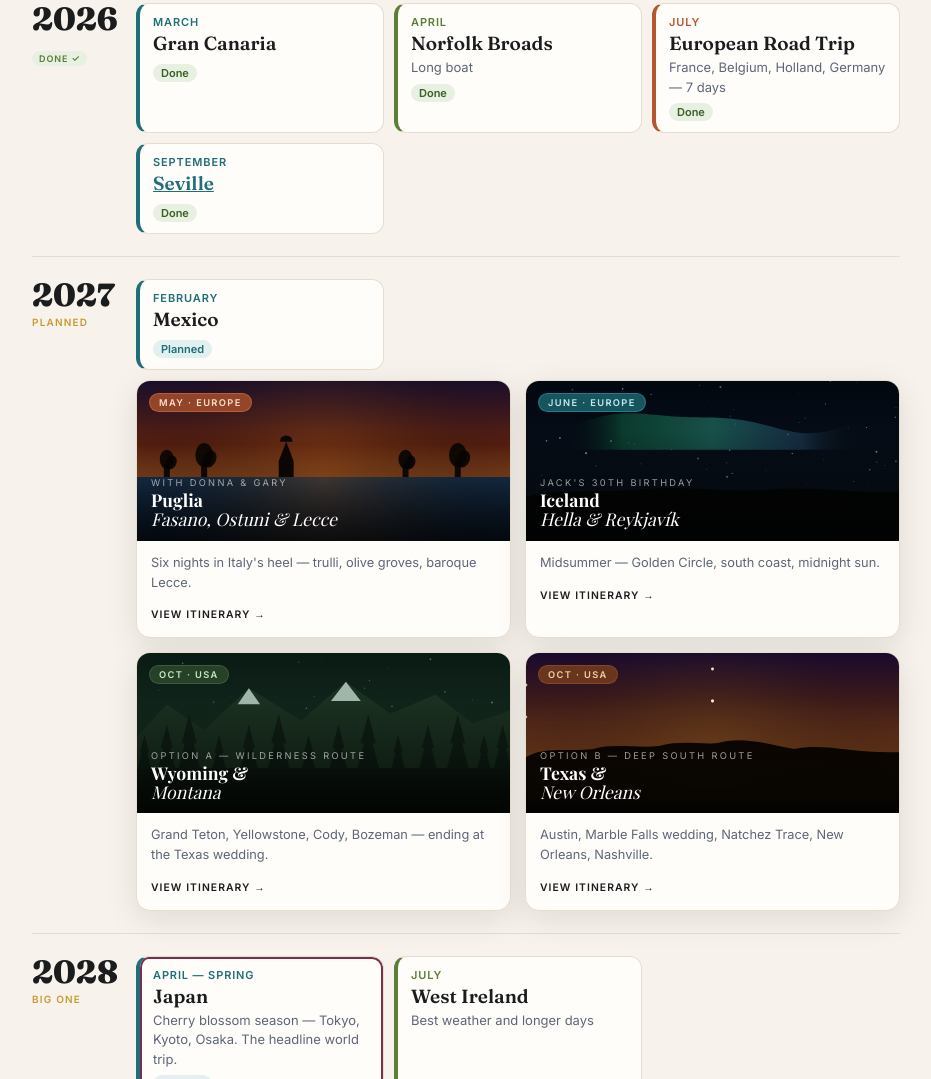
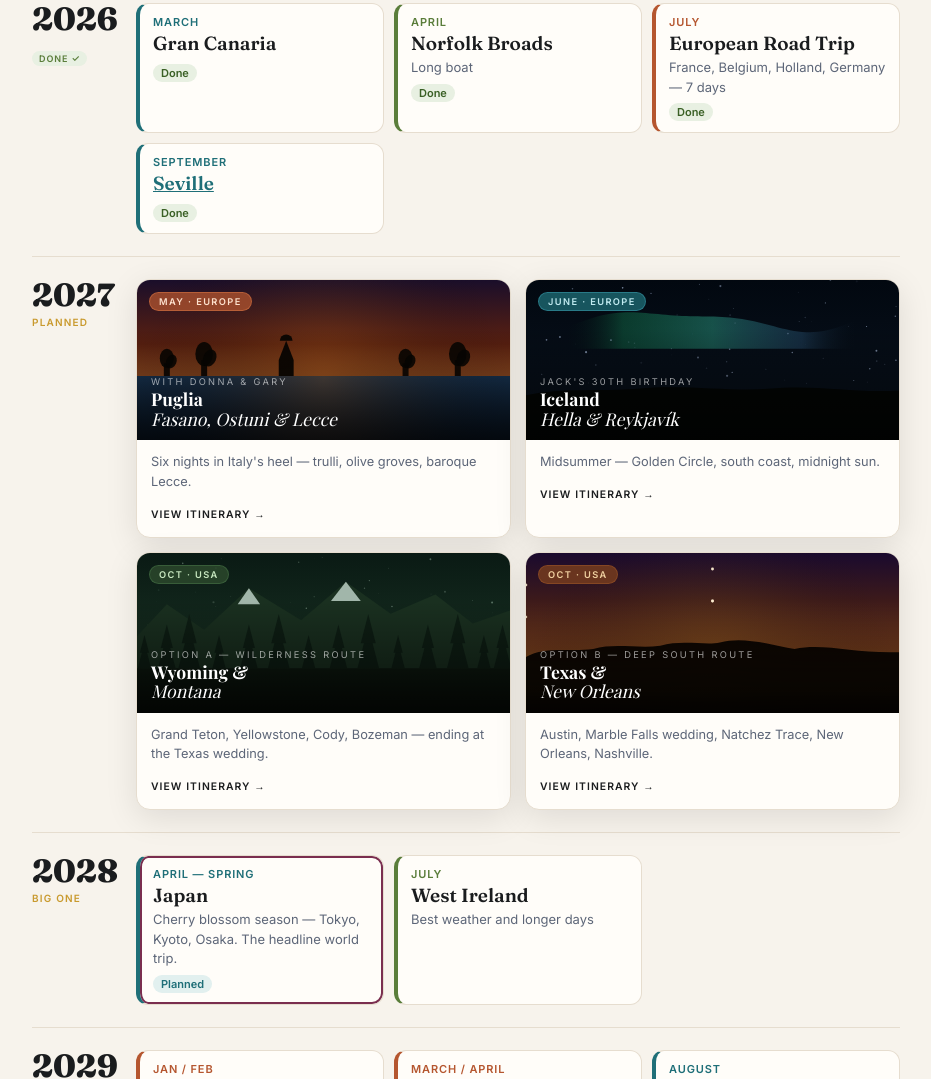
Before and after one commit to juliandowning/travels, a plain HTML site: page index.html in a window 1280 px wide. Shown: the part 1427-2506 px from the top of the page, without its empty margins (174-1105 px from the left). Drawn offline with nearby package versions, Linux system fonts and the light colour scheme; a web font is replaced by a local one.

Commit message:
Add files via upload

```diff
--- a/index.html
+++ b/index.html
@@ -167,7 +167,6 @@ a{color:var(--world)}
 <section class="year">
   <div class="yr">2027<small>Planned</small></div>
   <div class="trips">
-    <div class="trip world-t"><div class="when">February</div><div class="where">Mexico</div><span class="tag planned">Planned</span></div>
     <div class="itin-grid">
       <a href="puglia.html" class="itin-card">
         <div class="itin-canvas-wrap"><canvas class="itin-canvas" id="canvas-puglia"></canvas><div class="feat-overlay"></div><div class="feat-badge badge-puglia">May &middot; Europe</div><div class="feat-label"><div class="feat-when">With Donna &amp; Gary</div><div class="feat-name">Puglia<br><em>Fasano, Ostuni &amp; Lecce</em></div></div></div>
```
